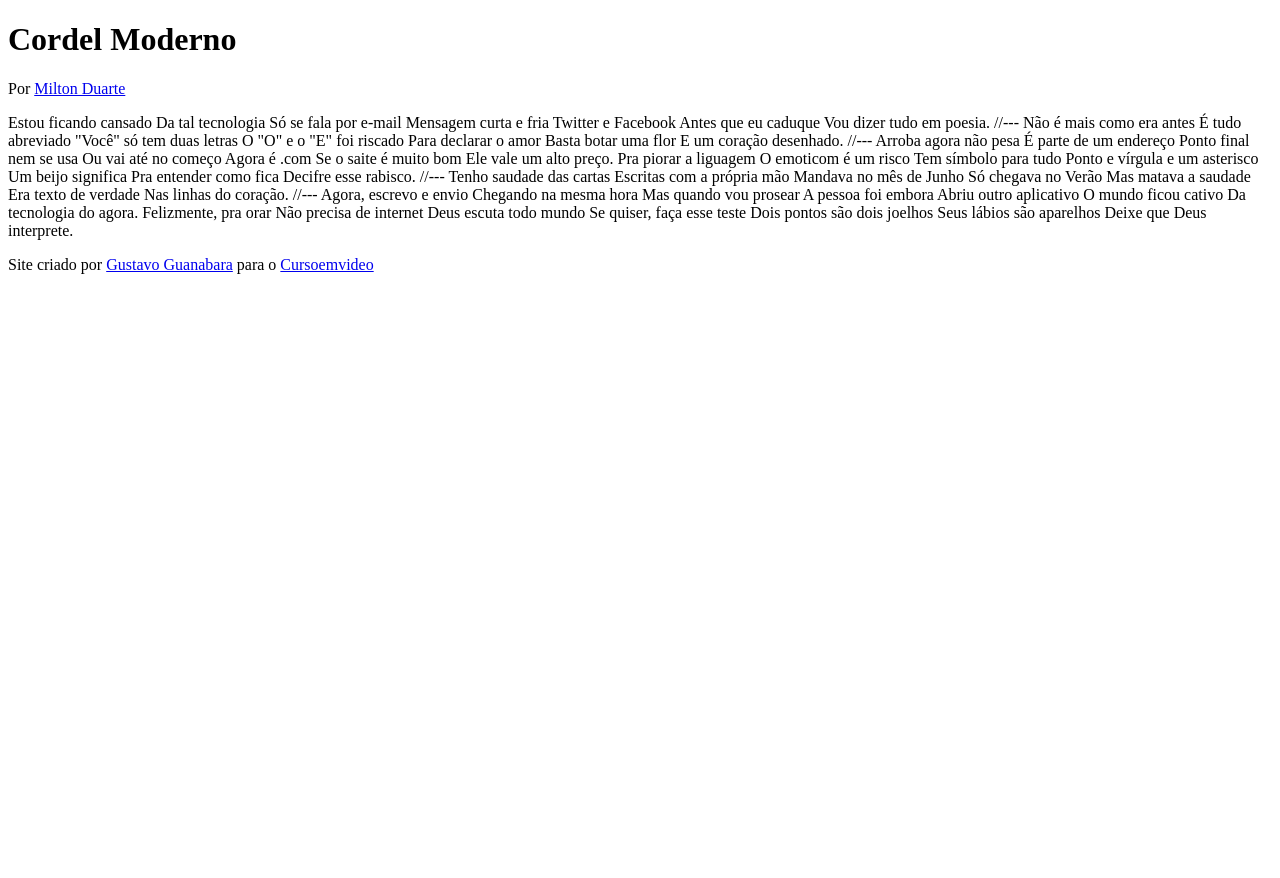
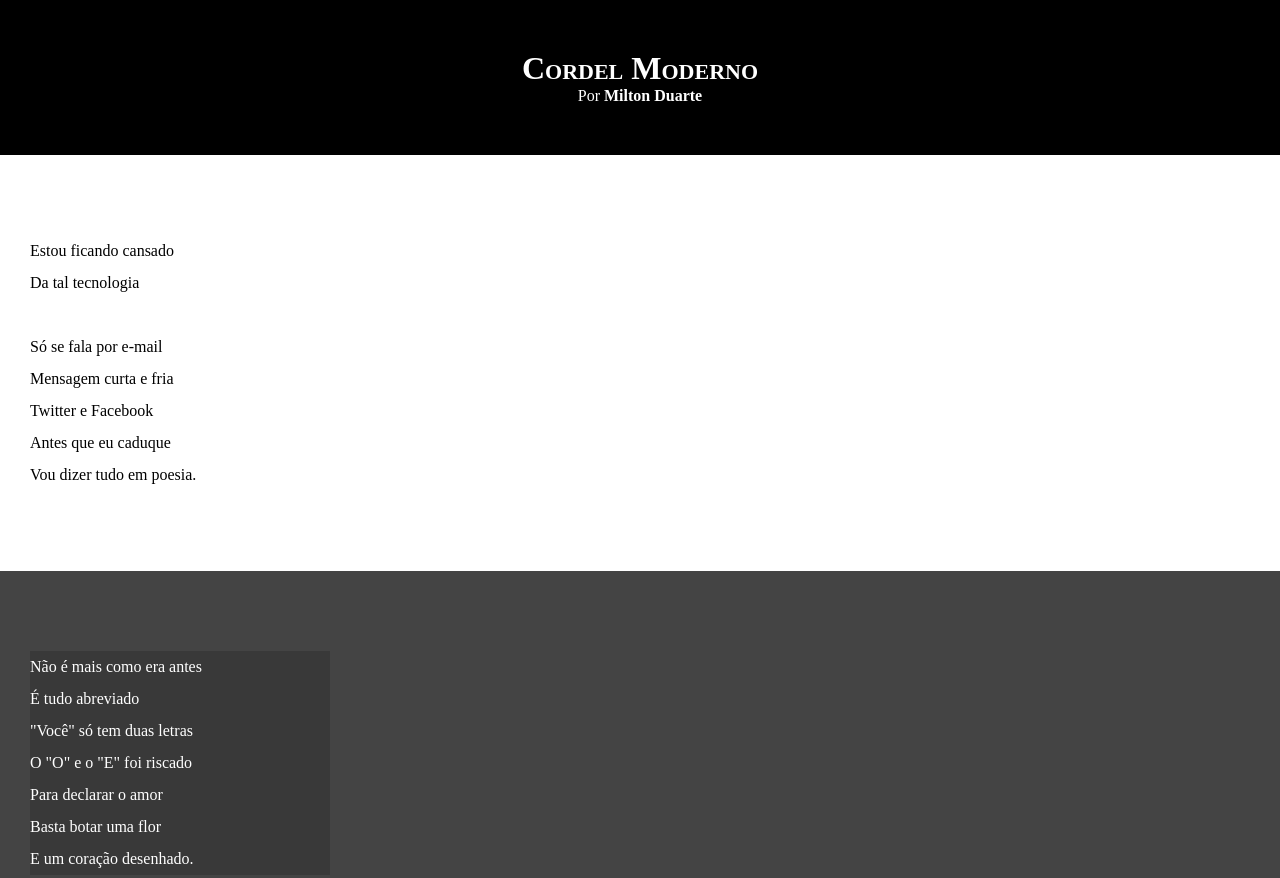
Before and after one commit to mayconferreirareis/html-css, a plain HTML site: page Desafios/Desafio12/index.html in a window 1280 px wide. Shown: the top 878 px of the page. Before the commit the page ends 800 px from the top, so only its background shows below. Drawn offline with Linux system fonts and the light colour scheme.

Commit message:
atualizei estilos

```diff
--- /dev/null
+++ b/Desafios/Desafio12/estilo/style.css
@@ -0,0 +1,65 @@
+@charset "UTF-8";
+
+* {
+    margin: 0px;
+    padding: 0px;
+}
+
+html,body {
+    min-height: 100vh;
+    background-color: darkgray;
+}
+
+header {
+    background-color: black;
+    color: white;
+    text-align: center;
+}
+
+header > h1 {
+    padding-top: 50px;
+    font-variant: small-caps;
+}
+
+header > p {
+    padding-bottom: 50px;
+}
+
+header a, footer a {
+    color: white;
+    text-decoration: none;
+    font-weight: bolder;
+}
+
+ header a:hover, footer a:hover {
+    text-decoration: underline;
+}
+
+section {
+    padding-top: 10vh;
+    padding-bottom: 10vh;
+    line-height: 2em;
+    padding-left: 30px;
+}
+
+section.normal {
+    background-color: white;
+    color: black;
+}
+
+section.imagem {
+    background-color: rgb(68, 68, 68);
+    color: white;
+}
+
+section.imagem > p {
+    width: 300px;
+    background-color: rgba(0, 0, 0, 0.164);
+}
+
+footer {
+    background-color: black;
+    color: white;
+    text-align: center;
+    padding: 10px;
+}
--- a/Desafios/Desafio12/index.html
+++ b/Desafios/Desafio12/index.html
@@ -4,6 +4,7 @@
     <meta charset="UTF-8">
     <meta name="viewport" content="width=device-width, initial-scale=1.0">
     <title>Cordel Moderno </title>
+    <link rel="stylesheet" href="estilo/style.css">
 </head>
 <body>
    <header>
@@ -15,69 +16,84 @@
 
    </header>
 
-    Estou ficando cansado
-    Da tal tecnologia
-    Só se fala por e-mail
-    Mensagem curta e fria
-    Twitter e Facebook
-    Antes que eu caduque
-    Vou dizer tudo em poesia.
+    <section class="normal">
+        <p>
+            Estou ficando cansado <br>
+            Da tal tecnologia <br>  <br>
+            Só se fala por e-mail <br>
+            Mensagem curta e fria <br>
+            Twitter e Facebook <br>
+            Antes que eu caduque  <br>
+            Vou dizer tudo em poesia.
+        </p>
+    </section>
 
-    //---
+    <section class="imagem">
+        <p>
+            Não é mais como era antes <br>
+            É tudo abreviado <br>
+            "Você" só tem duas letras <br>
+            O "O" e o "E" foi riscado <br>
+            Para declarar o amor <br>
+            Basta botar uma flor <br>
+            E um coração desenhado.
+        </p>
+    </section>
 
-    Não é mais como era antes
-    É tudo abreviado
-    "Você" só tem duas letras
-    O "O" e o "E" foi riscado
-    Para declarar o amor
-    Basta botar uma flor
-    E um coração desenhado.
+    <section class="normal">
+        <p>
+            Arroba agora não pesa <br>
+            É parte de um endereço <br>
+            Ponto final nem se usa <br>
+            Ou vai até no começo <br>
+            Agora é .com <br>
+            Se o saite é muito bom <br>
+            Ele vale um alto preço. <br>
+        </p>
+       <P>
+        Pra piorar a liguagem <br>
+        O emoticom é um risco <br>
+        Tem símbolo para tudo <br>
+        Ponto e vírgula e um asterisco <br>
+        Um beijo significa <br>
+        Pra entender como fica <br>
+        Decifre esse rabisco.
+      </P>
+    </section>
 
-    //---
+    <section class="imagem">
+        <p>
+            Tenho saudade das cartas <br>
+            Escritas com a própria mão <br>
+            Mandava no mês de Junho <br>
+            Só chegava no Verão <br>
+            Mas matava a saudade <br>
+            Era texto de verdade <br>
+            Nas linhas do coração.
+        </p>
+    </section>
 
-    Arroba agora não pesa
-    É parte de um endereço
-    Ponto final nem se usa
-    Ou vai até no começo
-    Agora é .com
-    Se o saite é muito bom
-    Ele vale um alto preço.
+    <section class="normal">
+        <p>
+            Agora, escrevo e envio <br>
+            Chegando na mesma hora <br>
+            Mas quando vou prosear <br>
+            A pessoa foi embora <br>
+            Abriu outro aplicativo <br>
+            O mundo ficou cativo <br>
+            Da tecnologia do agora. <br>
+        </p>
+        <p>
+            Felizmente, pra orar <br>
+            Não precisa de internet <br>
+            Deus escuta todo mundo <br>
+            Se quiser, faça esse teste <br>
+            Dois pontos são dois joelhos <br>
+            Seus lábios são aparelhos <br>
+            Deixe que Deus interprete.
+        </p>
+    </section>
 
-    Pra piorar a liguagem
-    O emoticom é um risco
-    Tem símbolo para tudo
-    Ponto e vírgula e um asterisco
-    Um beijo significa
-    Pra entender como fica
-    Decifre esse rabisco.
-
-    //---
-
-    Tenho saudade das cartas
-    Escritas com a própria mão
-    Mandava no mês de Junho
-    Só chegava no Verão
-    Mas matava a saudade
-    Era texto de verdade
-    Nas linhas do coração.
-
-    //---
-
-    Agora, escrevo e envio
-    Chegando na mesma hora
-    Mas quando vou prosear
-    A pessoa foi embora
-    Abriu outro aplicativo
-    O mundo ficou cativo
-    Da tecnologia do agora.
-
-    Felizmente, pra orar
-    Não precisa de internet
-    Deus escuta todo mundo
-    Se quiser, faça esse teste
-    Dois pontos são dois joelhos
-    Seus lábios são aparelhos
-    Deixe que Deus interprete.
     <footer>
       <p>Site criado por <a href="https://gustavoguanabara.github.io" target="_blank">Gustavo Guanabara</a> para o <a href="https://www.cursoemvideo.com" target="_blank">Cursoemvideo</a></p>
     </footer>
```
